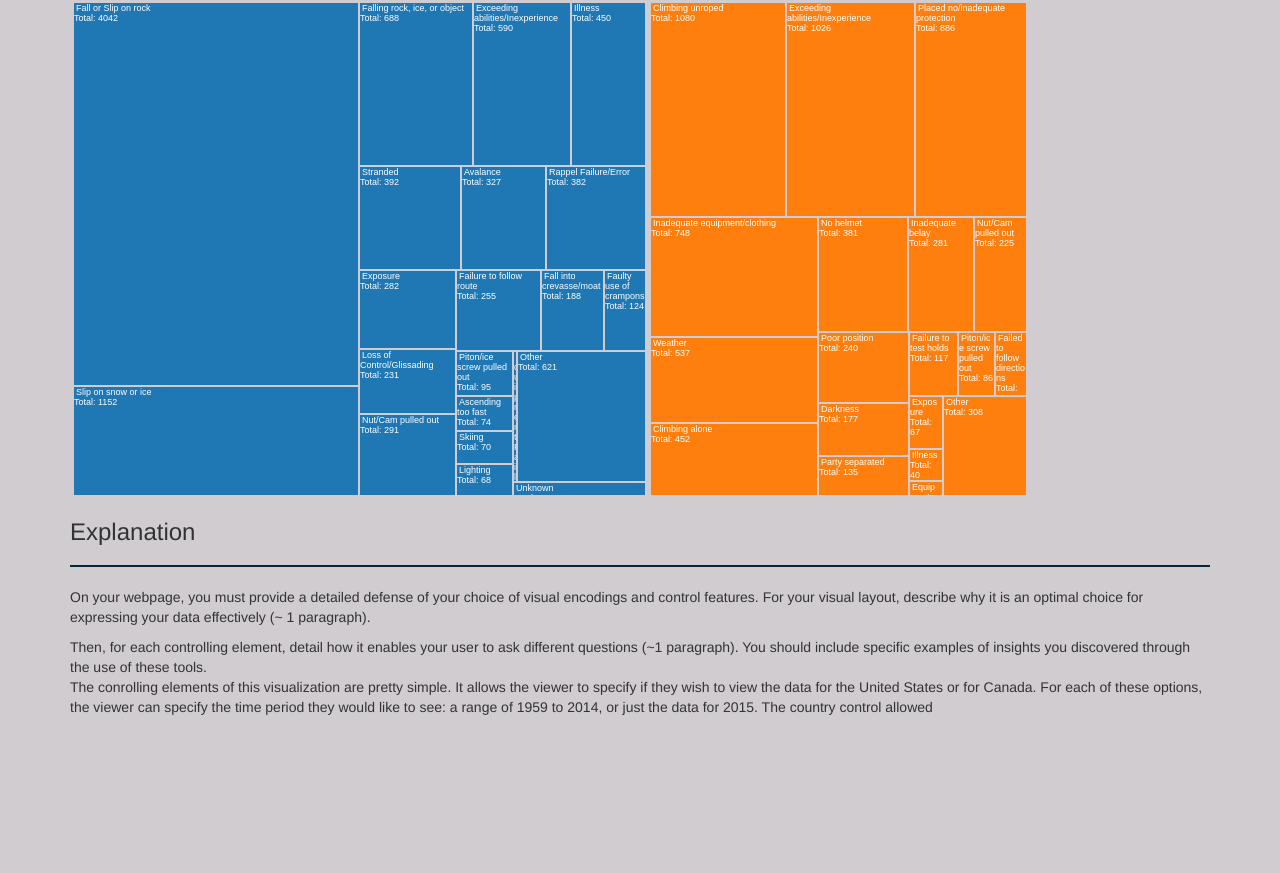
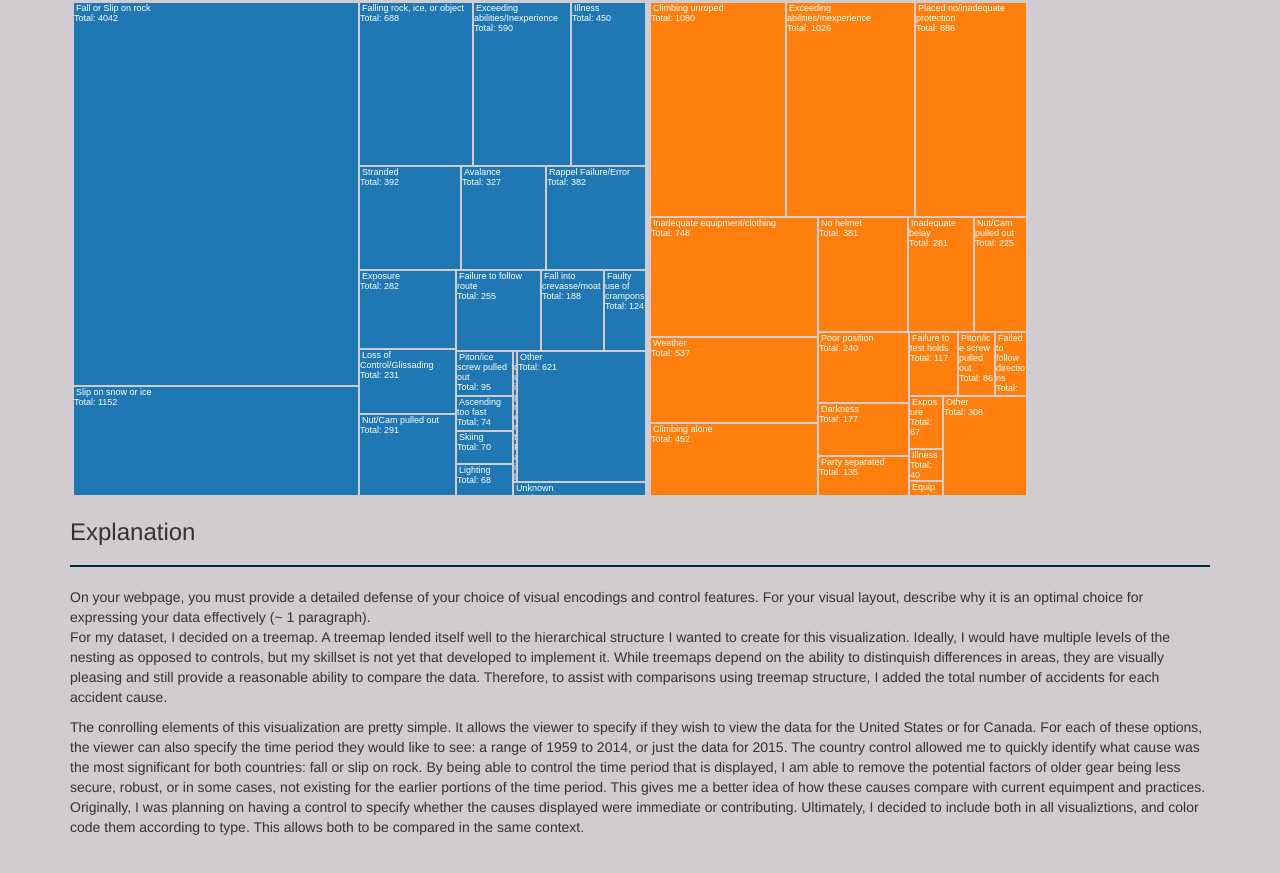
Before and after one commit to natejfoster/ClimbingAccidentCauses, a plain HTML site: page index.html in a window 1280 px wide. Shown: the part 257-1130 px from the top of the page. Before the commit the page ends 1016 px from the top, so only its background shows below. Drawn offline with nearby package versions, Linux system fonts and the light colour scheme.

Commit message:
Added the explanation sections

```diff
--- a/index.html
+++ b/index.html
@@ -57,18 +57,25 @@
         On your webpage, you must provide a detailed defense of your choice of visual encodings and control
         features. For your visual layout, describe why it is an optimal choice for expressing your data
         effectively (~ 1 paragraph).
-
-
+        <br />
+        For my dataset, I decided on a treemap. A treemap lended itself well to the hierarchical structure I
+        wanted to create for this visualization. Ideally, I would have multiple levels of the nesting as opposed
+        to controls, but my skillset is not yet that developed to implement it. While treemaps depend on the ability
+        to distinquish differences in areas, they are visually pleasing and still provide a reasonable ability to
+        compare the data. Therefore, to assist with comparisons using treemap structure, I added the total number of
+        accidents for each accident cause.
       </p>
       <p>
-        Then, for each controlling element, detail how it enables your user to
-        ask different questions (~1 paragraph). You should include specific examples of insights you discovered
-        through the use of these tools.
-        <br />
         The conrolling elements of this visualization are pretty simple. It allows the viewer to
         specify if they wish to view the data for the United States or for Canada. For each of
-        these options, the viewer can specify the time period they would like to see: a range of 1959 to 2014, or
-        just the data for 2015. The country control allowed
+        these options, the viewer can also specify the time period they would like to see: a range of 1959 to 2014, or
+        just the data for 2015. The country control allowed me to quickly identify what cause was the most significant
+        for both countries: fall or slip on rock. By being able to control the time period that is displayed,
+        I am able to remove the potential factors of older gear being less secure, robust, or in some cases,
+        not existing for the earlier portions of the time period. This gives me a better idea of how these causes
+        compare with current equimpent and practices. Originally, I was planning on having a control to specify
+        whether the causes displayed were immediate or contributing. Ultimately, I decided to include both in all
+        visualiztions, and color code them according to type. This allows both to be compared in the same context.
       </p>
     </div>
 </body>
```
